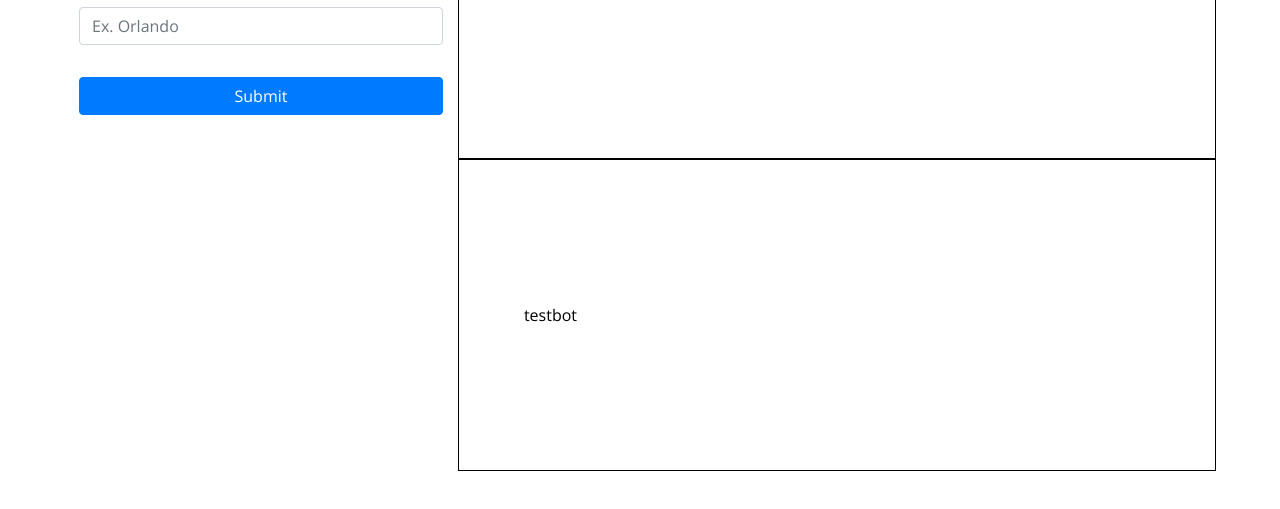
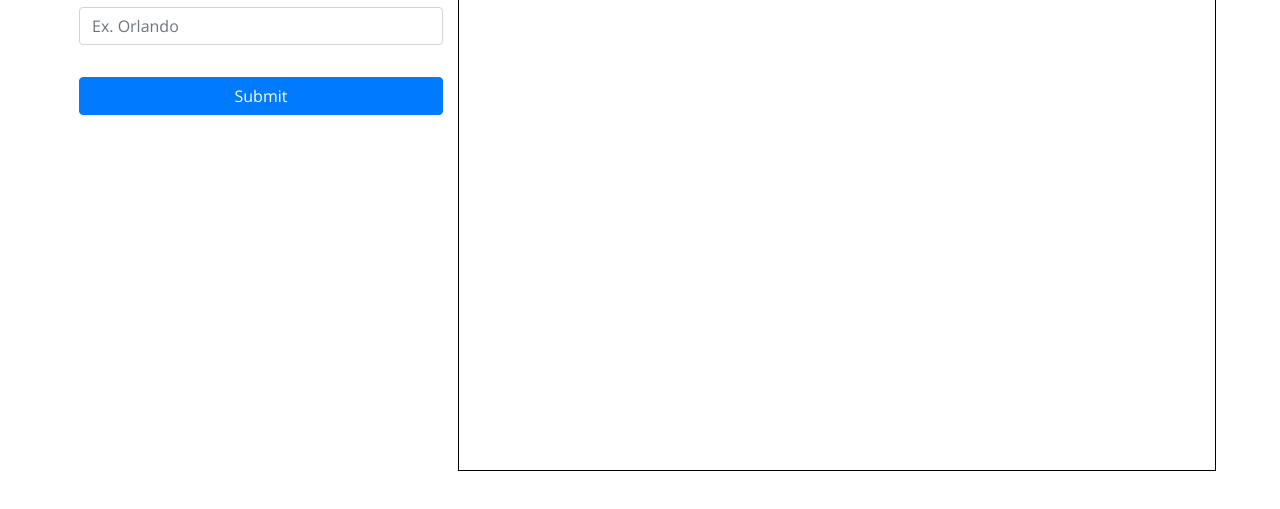
Before and after one commit to LorenzoFTSIC/Weather-Dashboard, a plain HTML site: page index.html in a window 1280 px wide. Shown: the part 279-788 px from the top of the page. Drawn offline with nearby package versions, Linux system fonts and the light colour scheme.

```diff
--- a/index.html
+++ b/index.html
@@ -51,9 +51,6 @@
               </div>
             </div>
           </div>
-          <div class="col-12 hour d-flex align-items-center">
-            testbot
-          </div>
         </section>
         </section>
 
```
Also changed, not shown: assets/images/readmeimg.jpg (added), 1 other file.
